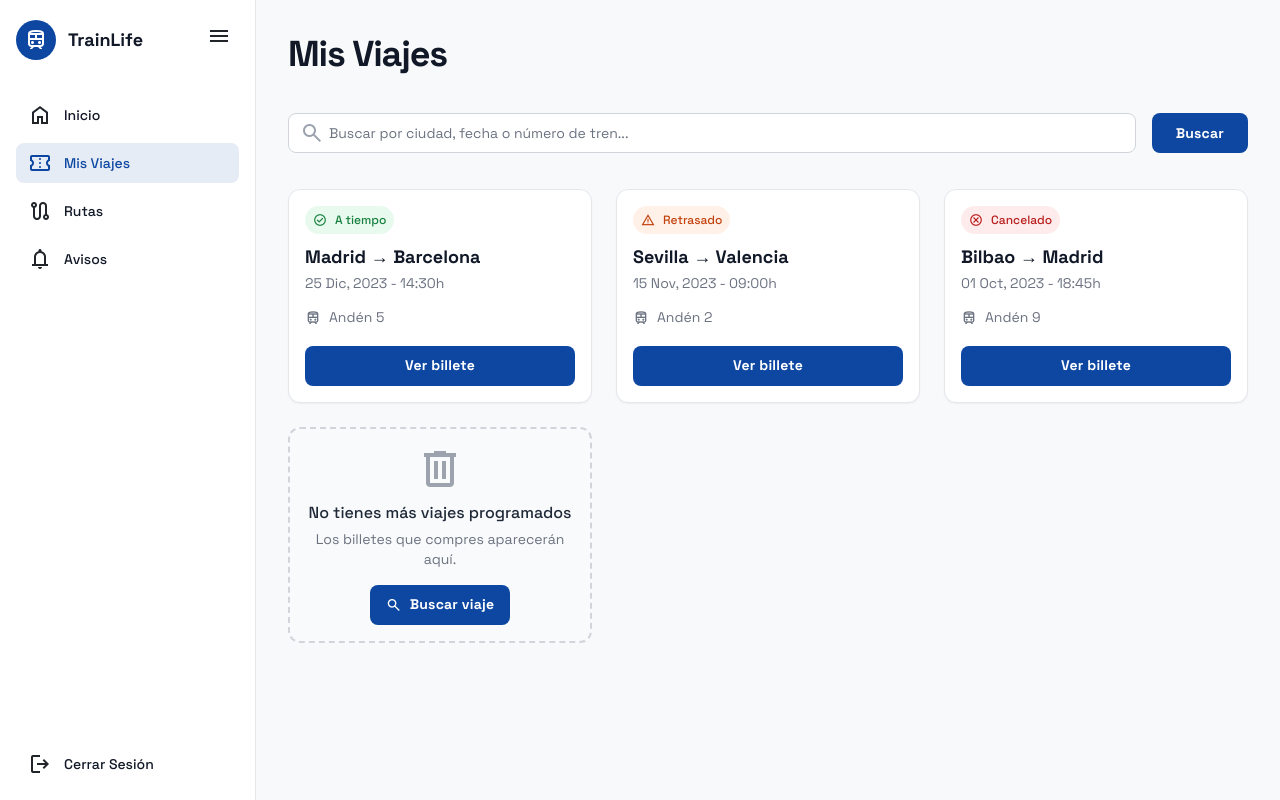
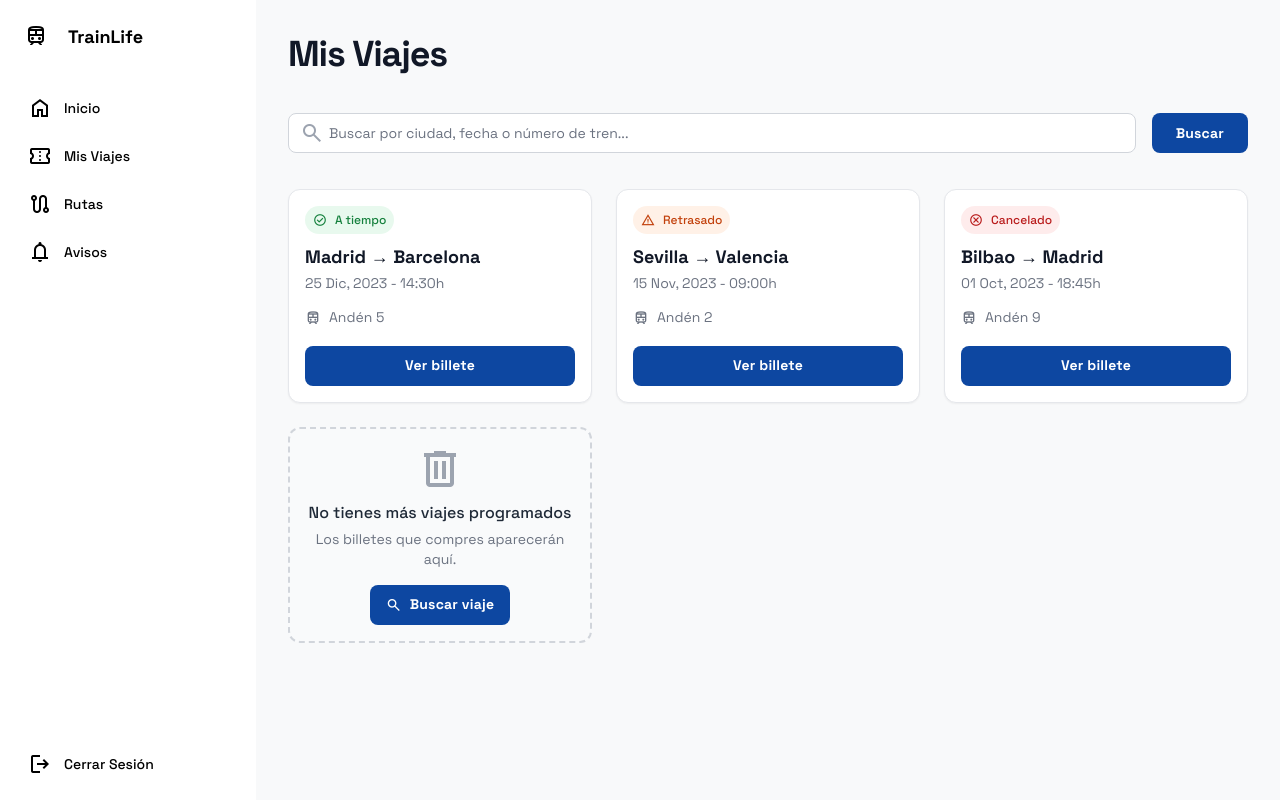
Before and after one commit to diego-vazquez-morales/IPO, a Flask app: page /misViajes in a window 1280 px wide. Run offline with Flask 3, Linux system fonts and the light colour scheme; some libraries are stand-ins or nearby versions.

Commit message:
pantalla misViajes

```diff
--- a/static/js/misViajes.js
+++ b/static/js/misViajes.js
@@ -1,14 +1,27 @@
-/* misViajes.js
-   Script de interacción para misViajes.html
-*/
-
-document.addEventListener('DOMContentLoaded', function() {
-  console.log('misViajes.js cargado');
-  // ejemplo: marcar item seleccionado
-  document.querySelectorAll('.viaje-item').forEach(function(item) {
-    item.addEventListener('click', function() {
-      document.querySelectorAll('.viaje-item').forEach(function(i){ i.classList.remove('selected'); });
-      item.classList.add('selected');
-    });
-  });
-});
+window.tailwind = window.tailwind || {};
+tailwind.config = {
+  darkMode: "class",
+  theme: {
+    extend: {
+      colors: {
+        "primary": "#0D47A1",
+        "primary-light": "#1976D2",
+        "background-light": "#F8F9FA",
+        "background-dark": "#121212",
+        "surface-light": "#FFFFFF",
+        "surface-dark": "#1E1E1E",
+        "text-light": "#212529",
+        "text-dark": "#E0E0E0",
+      },
+      fontFamily: {
+        "display": ["Space Grotesk", "sans-serif"]
+      },
+      borderRadius: {
+        "DEFAULT": "0.25rem",
+        "lg": "0.5rem",
+        "xl": "0.75rem",
+        "full": "9999px"
+      },
+    },
+  },
+}
--- a/static/styles/misViajes.css
+++ b/static/styles/misViajes.css
@@ -1,7 +1,8 @@
+/* Material Symbols Outlined */
 .material-symbols-outlined {
   font-variation-settings:
     'FILL' 0,
     'wght' 400,
     'GRAD' 0,
-    'opsz' 24
+    'opsz' 24;
 }
--- a/templates/misViajes.html
+++ b/templates/misViajes.html
@@ -1,5 +1,6 @@
 <!DOCTYPE html>
-<html class="light" lang="es"><head>
+<html class="light" lang="es">
+<head>
   <meta charset="utf-8"/>
   <meta content="width=device-width, initial-scale=1.0" name="viewport"/>
   <title>Mis Viajes - Gestión de Billetes</title>
@@ -8,69 +9,46 @@
   <link crossorigin="" href="https://fonts.gstatic.com" rel="preconnect"/>
   <link href="https://fonts.googleapis.com/css2?family=Space+Grotesk:wght@300..700&amp;display=swap" rel="stylesheet"/>
   <link href="https://fonts.googleapis.com/css2?family=Material+Symbols+Outlined" rel="stylesheet"/>
-<script id="tailwind-config">
-    tailwind.config = {
-      darkMode: "class",
-      theme: {
-        extend: {
-          colors: {
-            "primary": "#0D47A1", // Navy blue base
-            "primary-light": "#1976D2",
-            "background-light": "#F8F9FA",
-            "background-dark": "#121212",
-            "surface-light": "#FFFFFF",
-            "surface-dark": "#1E1E1E",
-            "text-light": "#212529",
-            "text-dark": "#E0E0E0",
-          },
-          fontFamily: {
-            "display": ["Space Grotesk", "sans-serif"]
-          },
-          borderRadius: {"DEFAULT": "0.25rem", "lg": "0.5rem", "xl": "0.75rem", "full": "9999px"},
-        },
-      },
-    }
-</script>
-<link href="/static/styles/misViajes.css" rel="stylesheet"/>
+
+  <!-- Referencias externas a CSS y JS locales -->
+  <script src="{{ url_for('static', filename='js/misViajes.js') }}"></script>
+  <link rel="stylesheet" href="{{ url_for('static', filename='styles/misViajes.css') }}">
 </head>
 <body class="bg-background-light dark:bg-background-dark font-display text-text-light dark:text-text-dark">
   <div class="relative flex h-auto min-h-screen w-full flex-row">
-<aside class="flex h-screen min-h-[700px] w-64 flex-col justify-between border-r border-gray-200 dark:border-gray-800 bg-surface-light dark:bg-surface-dark p-4 sticky top-0">
+    <aside class="flex h-screen min-h-[700px] w-64 flex-col justify-between p-4 sticky top-0 bg-white">
       <div class="flex flex-col gap-4">
         <div class="flex items-center justify-between gap-3">
           <div class="flex items-center gap-3">
-<div class="flex items-center justify-center size-10 rounded-full bg-primary text-white">
-<span class="material-symbols-outlined">train</span>
+            <div class="flex items-center justify-center size-10 rounded-full bg-white/20 text-black">
+              <span class="material-symbols-outlined logo-icon">train</span>
             </div>
-<h1 class="text-gray-900 dark:text-gray-100 text-lg font-bold leading-normal">TrainLife</h1>
+            <h1 class="text-black text-lg font-bold leading-normal">TrainLife</h1>
           </div>
-<button class="p-2 rounded-md hover:bg-gray-100 dark:hover:bg-gray-700">
-<span class="material-symbols-outlined">menu</span>
-</button>
         </div>
         <nav class="flex flex-col gap-2 mt-4">
-<a class="flex items-center gap-3 px-3 py-2 rounded-lg hover:bg-gray-100 dark:hover:bg-gray-700" href="#">
+          <a class="flex items-center gap-3 px-3 py-2 rounded-lg text-black hover:bg-white/10" href="#">
             <span class="material-symbols-outlined">home</span>
-<p class="text-gray-900 dark:text-gray-200 text-sm font-medium leading-normal">Inicio</p>
+            <p class="text-sm font-medium leading-normal">Inicio</p>
           </a>
-<a class="flex items-center gap-3 px-3 py-2 rounded-lg bg-primary/10 dark:bg-primary/20 text-primary dark:text-primary-light" href="#">
+          <a class="flex items-center gap-3 px-3 py-2 rounded-lg bg-white/20 text-black" href="#">
             <span class="material-symbols-outlined">confirmation_number</span>
             <p class="text-sm font-medium leading-normal">Mis Viajes</p>
           </a>
-<a class="flex items-center gap-3 px-3 py-2 rounded-lg hover:bg-gray-100 dark:hover:bg-gray-700" href="#">
+          <a class="flex items-center gap-3 px-3 py-2 rounded-lg text-black hover:bg-white/10" href="#">
             <span class="material-symbols-outlined">route</span>
-<p class="text-gray-900 dark:text-gray-200 text-sm font-medium leading-normal">Rutas</p>
+            <p class="text-sm font-medium leading-normal">Rutas</p>
           </a>
-<a class="flex items-center gap-3 px-3 py-2 rounded-lg hover:bg-gray-100 dark:hover:bg-gray-700" href="#">
+          <a class="flex items-center gap-3 px-3 py-2 rounded-lg text-black hover:bg-white/10" href="#">
             <span class="material-symbols-outlined">notifications</span>
-<p class="text-gray-900 dark:text-gray-200 text-sm font-medium leading-normal">Avisos</p>
+            <p class="text-sm font-medium leading-normal">Avisos</p>
           </a>
         </nav>
       </div>
       <div class="flex flex-col gap-1">
-<a class="flex items-center gap-3 px-3 py-2 rounded-lg hover:bg-gray-100 dark:hover:bg-gray-700" href="#">
+        <a class="flex items-center gap-3 px-3 py-2 rounded-lg text-black hover:bg-white/10" href="#">
           <span class="material-symbols-outlined">logout</span>
-<p class="text-gray-900 dark:text-gray-200 text-sm font-medium leading-normal">Cerrar Sesión</p>
+          <p class="text-sm font-medium leading-normal">Cerrar Sesión</p>
         </a>
       </div>
     </aside>
@@ -89,6 +67,7 @@
           </button>
         </div>
         <div class="grid grid-cols-1 md:grid-cols-2 lg:grid-cols-3 gap-6">
+          <!-- Tarjetas de viaje -->
           <div class="flex flex-col p-4 bg-surface-light dark:bg-surface-dark rounded-xl border border-gray-200 dark:border-gray-800 shadow-sm transition-all duration-300">
             <div class="flex flex-col gap-1 flex-1">
               <div class="inline-flex items-center gap-2 self-start rounded-full bg-green-500/10 dark:bg-green-500/20 px-2 py-1 text-xs font-medium text-green-700 dark:text-green-300 mb-2">
@@ -147,5 +126,5 @@
       </div>
     </main>
   </div>
-
-</body></html>
+</body>
+</html>
```
Lines whose indentation alone changed are shown as unchanged.
